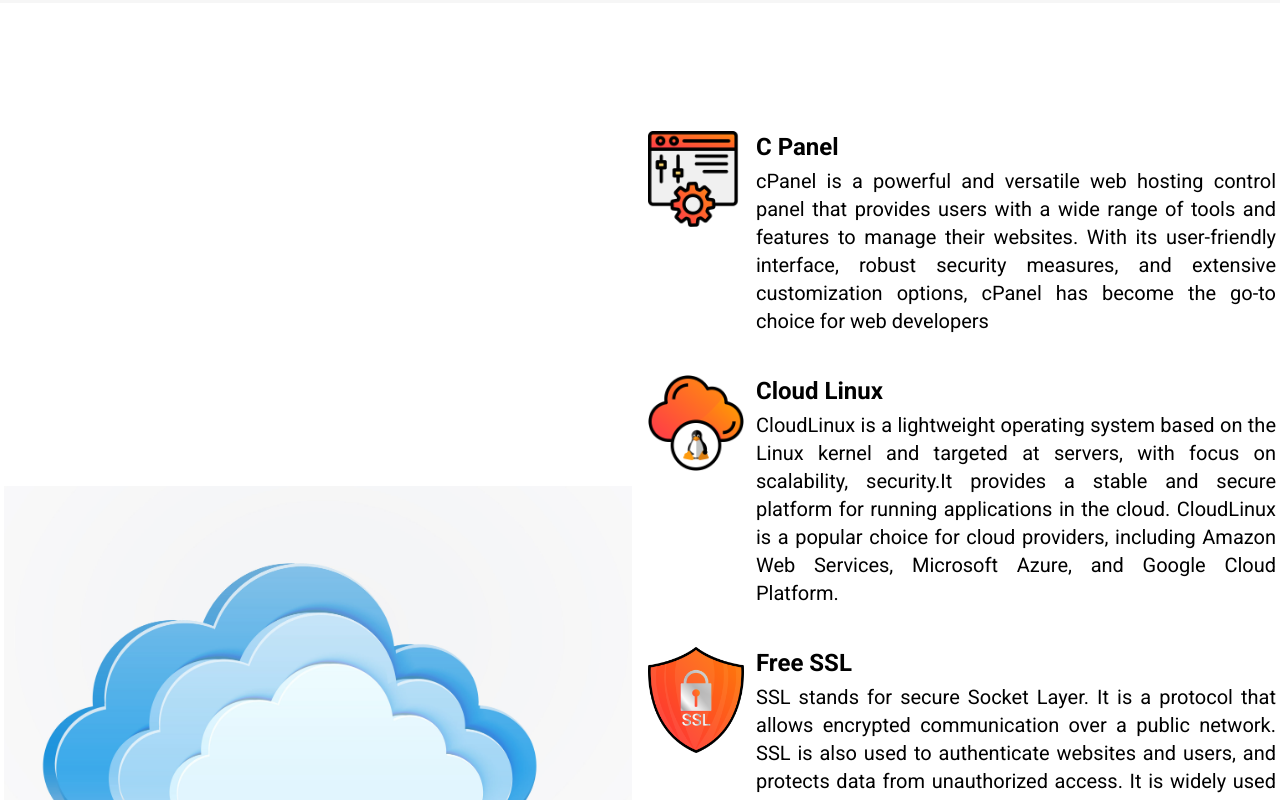
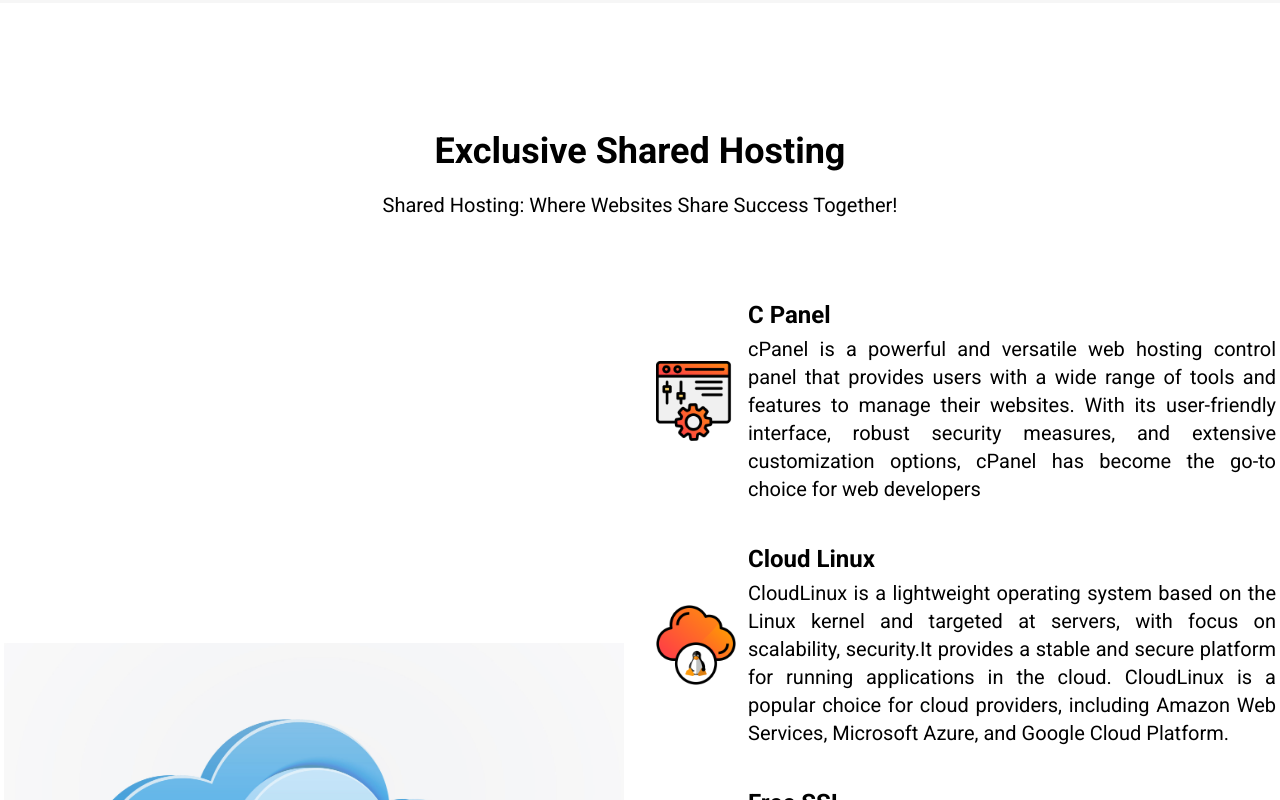
Before and after one commit to pothikit/hostfule-project, a React (Create React App) app: page /shared-hosting in a window 1280 px wide. Shown: the part 2220-3020 px from the top of the page. Built offline with nearby package versions, Linux system fonts and the light colour scheme; a web font is replaced by a local one.

Commit message:
shared hosting desing

```diff
--- a/src/components/sharedHosting/IndividualServices.jsx
+++ b/src/components/sharedHosting/IndividualServices.jsx
@@ -3,9 +3,9 @@
 function IndividualServices(props) {
     const { image, title, desc } = props;
     return (
-        <div className='ietms-center flex gap-3 gap-y-10'>
-            <div className=''>
-                <img src={image} className='w-24' alt={title} />
+        <div className='ietms-center flex justify-center gap-3 gap-y-10'>
+            <div className='flex items-center'>
+                <img src={image} className='w-20' alt={title} />
             </div>
             <div className='flex-1'>
                 <h2 className='text-2xl md:4xl mb-1 font-semibold'>{title}</h2>
--- a/src/components/sharedHosting/SharedHosting.jsx
+++ b/src/components/sharedHosting/SharedHosting.jsx
@@ -80,7 +80,11 @@
             </section>
             <section className='py-32'>
                 <div className="container mx-auto px-1">
-                    <div className='flex gap-4 imtes-center justify-center'>
+                    <div className='mb-20'>
+                        <h2 className='text-2xl md:text-4xl capitalize text-center font-semibold'>Exclusive Shared hosting</h2>
+                        <p className='text-base sm:text-xl text-center mt-5'>Shared Hosting: Where Websites Share Success Together!</p>
+                    </div>
+                    <div className='flex gap-8 imtes-center justify-center'>
                         <div className='flex items-center w-6/12'>
                             <img src={cloudimg} className='' alt="Shared Hosting" />
                         </div>
```
